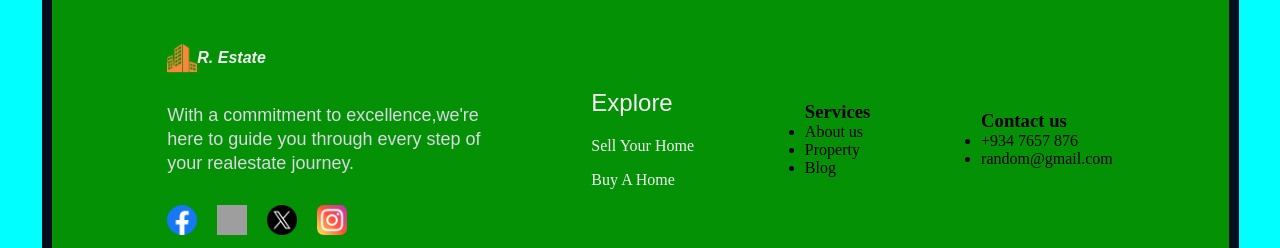
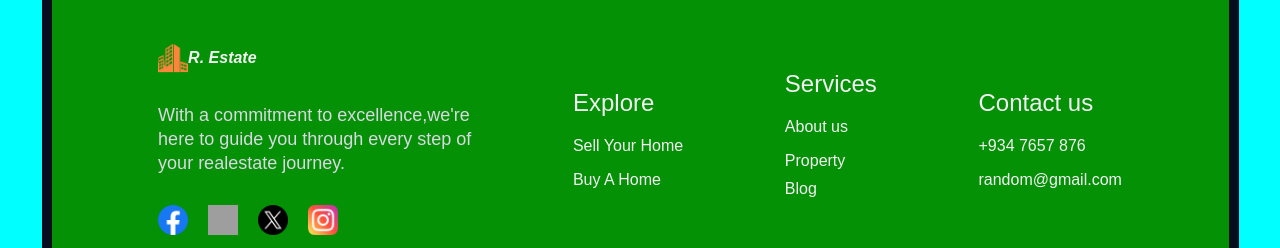
Before and after one commit to faisalalsalih/Realstate-Hub, a React (Vite) app: page / in a window 1280 px wide. Shown: the part 5278-5526 px from the top of the page. Built offline with nearby package versions, Linux system fonts and the light colour scheme; grey boxes are pictures that could not be loaded; a web font is replaced by a local one.

Commit message:
Footer first part completed

```diff
--- a/src/index.css
+++ b/src/index.css
@@ -2256,8 +2256,66 @@ body{
   margin-top: 20px;
   cursor: pointer;
   color: #f1f1f4;
+  font-family: 'GGH Sans Hengarty', sans-serif;
 }
 .sectionb ul>li:nth-child(2){
   cursor: pointer;
   color: #f1f1f4;
-}
+  font-family: 'GGH Sans Hengarty', sans-serif;
+}
+
+
+.sectionc h3{
+  font-family: 'GGH Sans Hengarty', sans-serif;
+  color: #f1f1f4;
+  font-size: 24px;
+  font-weight: 400;
+}
+.sectionc ul{
+  list-style-type: none;
+}
+.sectionc ul>li:nth-child(1){
+  margin-bottom: 16px;
+  margin-top: 20px;
+  cursor: pointer;
+  color: #f1f1f4;
+  font-family: 'GGH Sans Hengarty', sans-serif;
+}
+.sectionc ul>li:nth-child(2){
+  cursor: pointer;
+  color: #f1f1f4;
+  font-family: 'GGH Sans Hengarty', sans-serif;
+  margin-bottom: 10px;
+}
+.sectionc ul>li:nth-child(3){
+  cursor: pointer;
+  color: #f1f1f4;
+  font-family: 'GGH Sans Hengarty', sans-serif;
+  margin-bottom: 10px;
+}
+
+
+
+.sectiond ul{
+  list-style-type: none;
+}
+.sectiond ul>li:nth-child(1){
+  margin-bottom: 16px;
+  margin-top: 20px;
+  cursor: pointer;
+  color: #f1f1f4;
+  font-family: 'GGH Sans Hengarty', sans-serif;
+}
+.sectiond ul>li:nth-child(2){
+  cursor: pointer;
+  color: #f1f1f4;
+  font-family: 'GGH Sans Hengarty', sans-serif;
+}
+
+
+.sectiond h3{
+  font-family: 'GGH Sans Hengarty', sans-serif;
+  color: #f1f1f4;
+  font-size: 24px;
+  font-weight: 400;
+}
```
